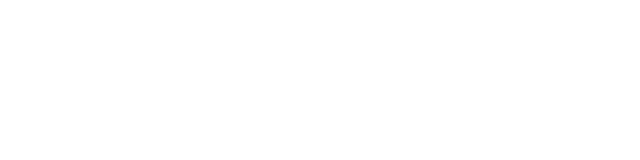
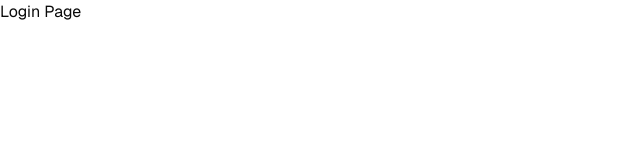
Before and after one commit to sinsin13/Acra-Design-your-way, a Next.js app in the folder client/: page /login in a window 1280 px wide. Shown: the top 160 px of the page, without its empty margins (0-640 px from the left). Built offline with nearby package versions, Linux system fonts and the light colour scheme.

Commit message:
google OAuth implementation

```diff
--- a/client/src/app/login/page.js
+++ b/client/src/app/login/page.js
@@ -2,7 +2,7 @@
 
 function login() {
     return (
-        <div></div>
+        <div>Login Page</div>
     );
 }
 
```
